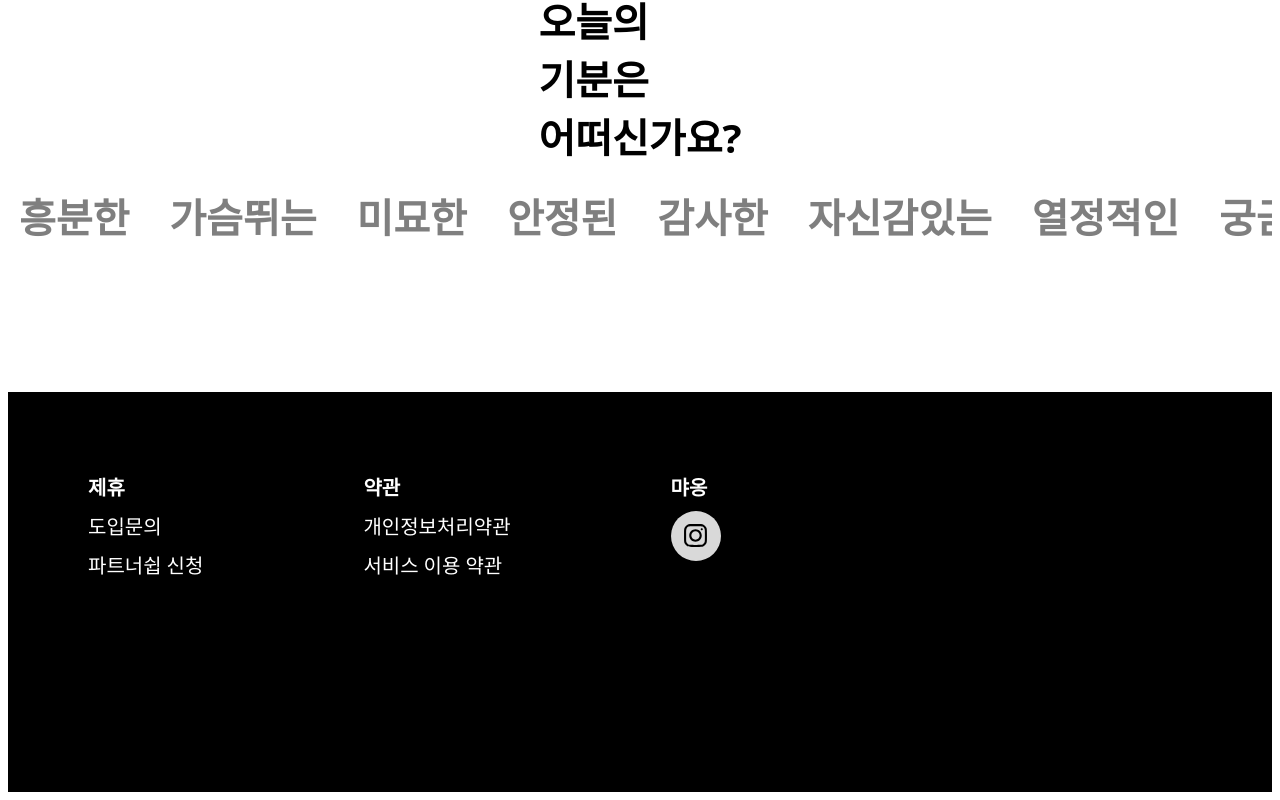
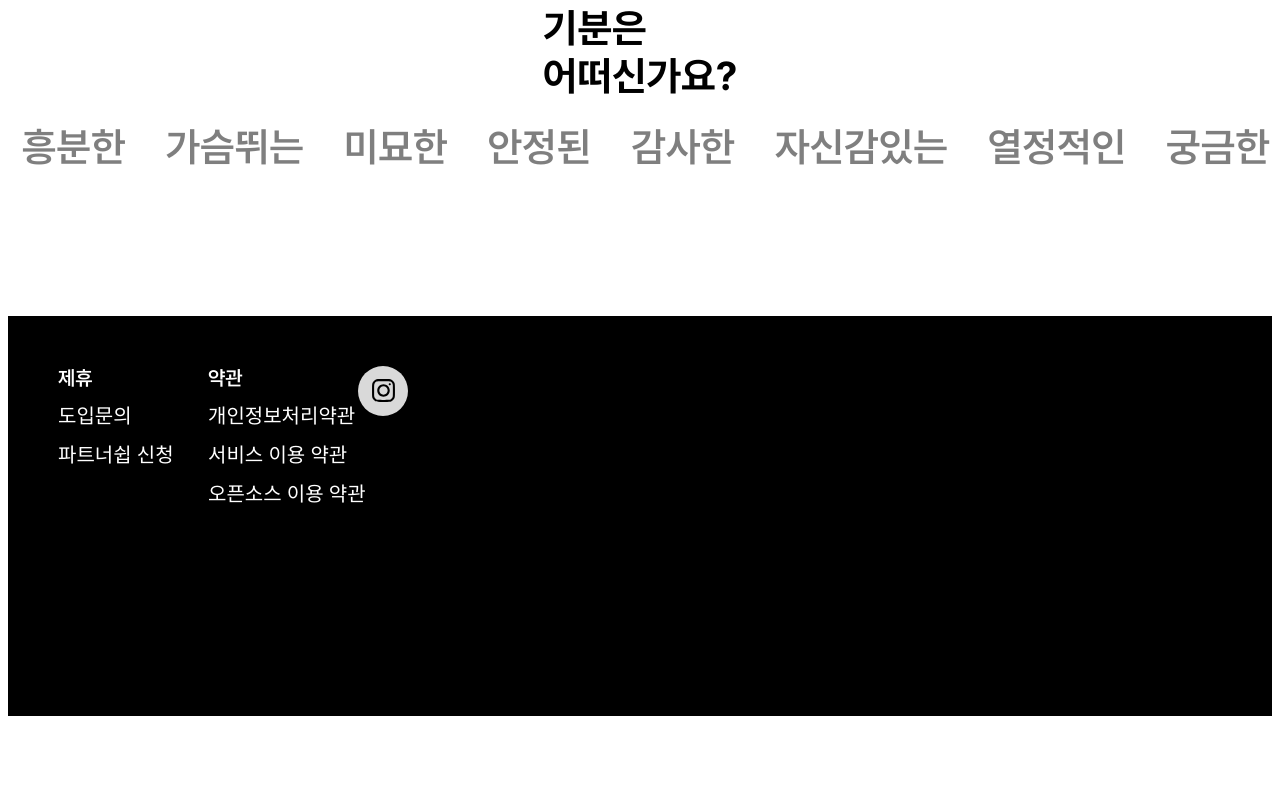
Before and after one commit to GSM-AING/frontend, a React (Vite) app: page / in a window 1280 px wide. Shown: the part 1007-1807 px from the top of the page. After the commit the page ends 1731 px from the top, so only its background shows below. Built offline with nearby package versions, Linux system fonts and the light colour scheme; a web font is replaced by a local one.

Commit message:
🐛 :: 잡다한 버그 픽스 및 수정 예정인 부분들 손보기

```diff
--- a/src/App.tsx
+++ b/src/App.tsx
@@ -3,6 +3,7 @@ import { Route, Routes } from "react-router-dom";
 import Home from "./Pages/Main";
 import Topbar from "./components/Topbar";
 import Navbar from "./components/Navbar";
+import "./fonts/woff2/Font.css";
 
 function App() {
   return (
--- a/src/components/Navbar/index.tsx
+++ b/src/components/Navbar/index.tsx
@@ -12,9 +12,9 @@ export default function Topbar() {
         <S.MenuSubject>약관</S.MenuSubject>
         <S.MenuText>개인정보처리약관</S.MenuText>
         <S.MenuText>서비스 이용 약관</S.MenuText>
+        <S.MenuText>오픈소스 이용 약관</S.MenuText>
       </S.MenuObject>
       <S.MenuObject>
-        <S.MenuSubject>먀옹 </S.MenuSubject>
         <S.SnsRound>
           <img src={instagramlogo} alt="instagram" width="25" height="25" />
         </S.SnsRound>
--- a/src/components/Navbar/style.ts
+++ b/src/components/Navbar/style.ts
@@ -2,11 +2,13 @@ import styled from "styled-components";
 
 export const NavbarObject = styled.div`
   background-color: black;
-  width: 100%;
+  width: auto;
   height: 400px;
-  display: flex;
-  flex-direction: row;
-  text-overflow: clip;
+  display: grid;
+  grid-template-columns: 150px 150px 100px;
+  @media screen and (max-width: 375px) {
+    grid-template-rows: 150px 150px 100px;
+  }
 `;
 
 export const MenuSubject = styled.div`
@@ -21,13 +23,12 @@ export const MenuObject = styled.div`
   display: flex;
   flex-direction: column;
   gap: 10px;
-  padding: 80px;
+  padding: 50px;
+  white-space: nowrap;
 `;
 
 export const MenuText = styled.div`
   color: #fff;
-
-  font-family: Pretendard;
   font-size: 20px;
   font-style: normal;
   font-weight: 300;
--- a/src/index.css
+++ b/src/index.css
@@ -1,3 +1,4 @@
 :root {
   background-color: #ffffff;
+  font-family: "Pretendard";
 }
```
